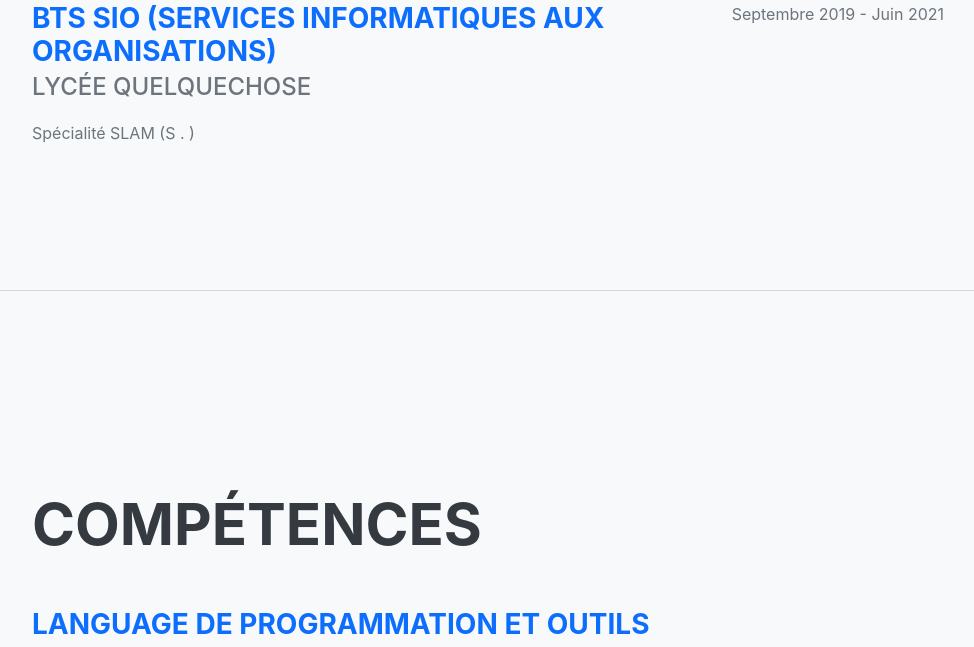
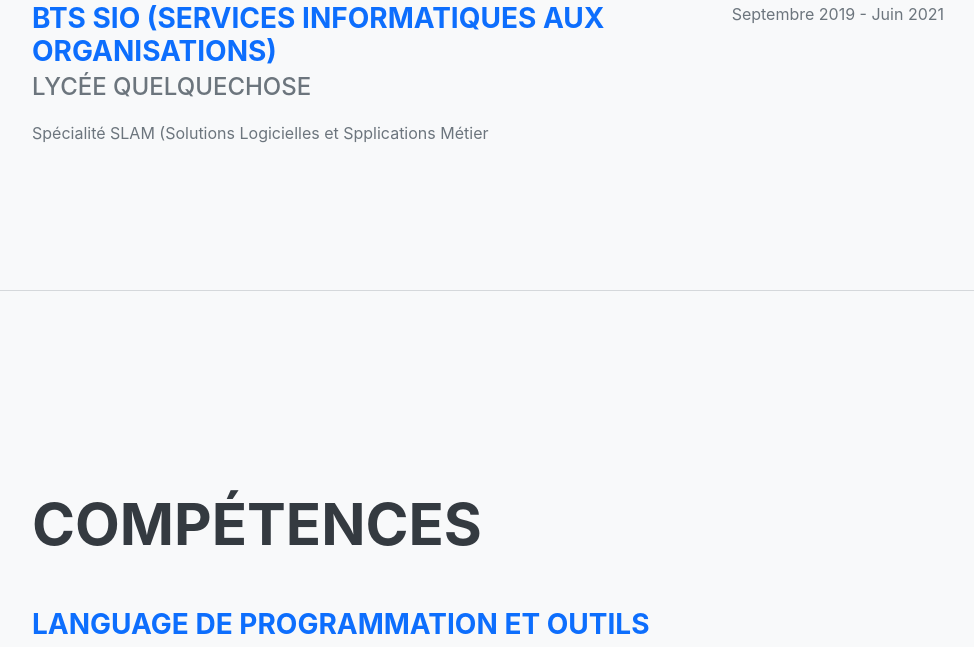
Before and after one commit to juliethiebaut/web-platform-yc2gxw, a plain HTML site: page index.html in a window 1280 px wide. Shown: the part 2240-2887 px from the top of the page, without its empty margins (288-1262 px from the left). Drawn offline with nearby package versions, Linux system fonts and the light colour scheme; a web font is replaced by a local one.

Commit message:
1 file modified

```diff
--- a/index.html
+++ b/index.html
@@ -238,7 +238,7 @@
                 BTS SIO (Services Informatiques aux Organisations)
               </h3>
               <div class="subheading mb-3">Lycée quelquechose</div>
-              <p>Spécialité SLAM (S . )</p>
+              <p>Spécialité SLAM (Solutions Logicielles et Spplications Métier</p>
             </div>
             <div class="flex-shrink-0">
               <span>Septembre 2019 - Juin 2021</span>
```
